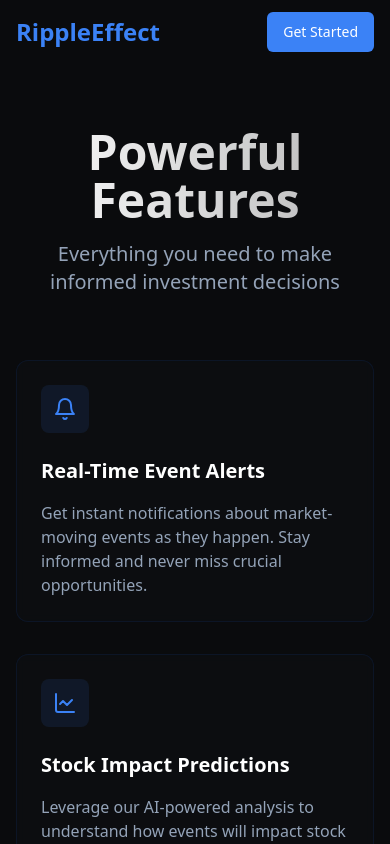
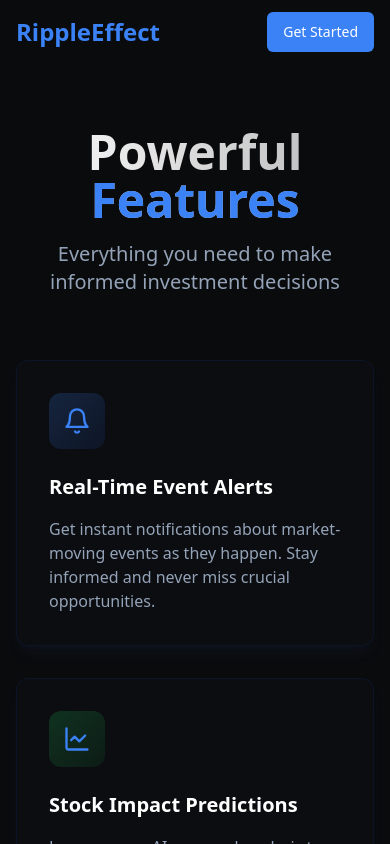
Before and after one commit to abhonsle123/ripplefx, a React (Vite) app: page /features in a window 390 px wide. Shown: the top 844 px of the page. Built offline with nearby package versions, Linux system fonts and the light colour scheme.

Commit message:
Improve about and features UI
The UI of the about and features pages has been improved to enhance the user experience while maintaining a minimalistic theme.

```diff
--- a/src/pages/About.tsx
+++ b/src/pages/About.tsx
@@ -1,55 +1,127 @@
 
-import { ArrowRight } from "lucide-react";
+import { ArrowRight, Users, LineChart, Shield } from "lucide-react";
 import { Button } from "@/components/ui/button";
 import { useNavigate } from "react-router-dom";
+import { motion } from "framer-motion";
 
 const About = () => {
   const navigate = useNavigate();
 
+  const containerVariants = {
+    hidden: { opacity: 0 },
+    visible: {
+      opacity: 1,
+      transition: {
+        staggerChildren: 0.15,
+        delayChildren: 0.2
+      }
+    }
+  };
+
+  const itemVariants = {
+    hidden: { y: 20, opacity: 0 },
+    visible: {
+      y: 0,
+      opacity: 1,
+      transition: { duration: 0.5, ease: "easeOut" }
+    }
+  };
+
   return (
-    <div className="min-h-screen bg-gradient-to-b from-background via-background/95 to-background/90">
-      <div className="container px-4 pt-32">
-        <div className="max-w-3xl mx-auto text-center space-y-8 animate-fadeIn">
-          <h1 className="text-5xl font-bold bg-gradient-to-r from-foreground to-foreground/70 bg-clip-text text-transparent">
-            About RippleEffect
-          </h1>
-          <p className="text-xl text-muted-foreground leading-relaxed">
+    <div className="min-h-screen bg-gradient-to-b from-background via-background/95 to-background/90 relative overflow-hidden">
+      {/* Background elements */}
+      <div className="absolute inset-0 overflow-hidden pointer-events-none">
+        <div className="absolute top-1/3 left-1/4 w-64 h-64 bg-primary/5 rounded-full blur-3xl"></div>
+        <div className="absolute bottom-1/4 right-1/4 w-80 h-80 bg-blue-500/5 rounded-full blur-3xl"></div>
+      </div>
+
+      <div className="container px-4 pt-32 relative z-10">
+        <motion.div
+          className="max-w-3xl mx-auto text-center space-y-8"
+          initial="hidden"
+          animate="visible"
+          variants={containerVariants}
+        >
+          <motion.h1
+            className="text-5xl font-bold bg-gradient-to-r from-foreground to-foreground/70 bg-clip-text text-transparent"
+            variants={itemVariants}
+          >
+            About <span className="text-primary">RippleEffect</span>
+          </motion.h1>
+
+          <motion.p
+            className="text-xl text-muted-foreground leading-relaxed"
+            variants={itemVariants}
+          >
             RippleEffect's mission is to empower investors with actionable insights
             into global events that move markets. We combine cutting-edge AI
             technology with real-time data to ensure you never miss an opportunity
             to capitalize on market trends.
-          </p>
-          <div className="space-y-8 pt-4">
-            <div className="grid md:grid-cols-3 gap-6">
-              <div className="p-6 rounded-xl bg-card/40 backdrop-blur-sm border border-accent/10 hover:scale-[1.02] transition-all duration-300">
-                <h3 className="text-xl font-semibold text-primary mb-3">Real-Time Insights</h3>
+          </motion.p>
+
+          <motion.div
+            className="space-y-12 pt-8"
+            variants={itemVariants}
+          >
+            <div className="grid md:grid-cols-3 gap-8">
+              <motion.div
+                className="p-8 rounded-xl bg-card/40 backdrop-blur-sm border border-accent/10 hover:scale-[1.03] transition-all duration-300 shadow-lg shadow-primary/5 group"
+                whileHover={{ y: -5 }}
+                variants={itemVariants}
+              >
+                <div className="p-3 bg-primary/10 rounded-lg inline-flex mb-4 group-hover:bg-primary/20 transition-all duration-300">
+                  <Users className="w-8 h-8 text-primary" />
+                </div>
+                <h3 className="text-xl font-semibold mb-3 text-foreground">Real-Time Insights</h3>
                 <p className="text-muted-foreground">
                   Get instant notifications about market-moving events as they happen, keeping you ahead of the curve.
                 </p>
+              </motion.div>
+
+              <motion.div
+                className="p-8 rounded-xl bg-card/40 backdrop-blur-sm border border-accent/10 hover:scale-[1.03] transition-all duration-300 shadow-lg shadow-primary/5 group"
+                whileHover={{ y: -5 }}
+                variants={itemVariants}
+              >
+                <div className="p-3 bg-primary/10 rounded-lg inline-flex mb-4 group-hover:bg-primary/20 transition-all duration-300">
+                  <LineChart className="w-8 h-8 text-primary" />
                 </div>
-              <div className="p-6 rounded-xl bg-card/40 backdrop-blur-sm border border-accent/10 hover:scale-[1.02] transition-all duration-300">
-                <h3 className="text-xl font-semibold text-primary mb-3">AI-Powered Analysis</h3>
+                <h3 className="text-xl font-semibold mb-3 text-foreground">AI-Powered Analysis</h3>
                 <p className="text-muted-foreground">
                   Our advanced AI algorithms analyze events and predict potential market impacts with high accuracy.
                 </p>
+              </motion.div>
+
+              <motion.div
+                className="p-8 rounded-xl bg-card/40 backdrop-blur-sm border border-accent/10 hover:scale-[1.03] transition-all duration-300 shadow-lg shadow-primary/5 group"
+                whileHover={{ y: -5 }}
+                variants={itemVariants}
+              >
+                <div className="p-3 bg-primary/10 rounded-lg inline-flex mb-4 group-hover:bg-primary/20 transition-all duration-300">
+                  <Shield className="w-8 h-8 text-primary" />
                 </div>
-              <div className="p-6 rounded-xl bg-card/40 backdrop-blur-sm border border-accent/10 hover:scale-[1.02] transition-all duration-300">
-                <h3 className="text-xl font-semibold text-primary mb-3">Smart Alerts</h3>
+                <h3 className="text-xl font-semibold mb-3 text-foreground">Smart Alerts</h3>
                 <p className="text-muted-foreground">
                   Customize your alert preferences and receive notifications that matter most to your investment strategy.
                 </p>
+              </motion.div>
             </div>
-            </div>
+
+            <motion.div
+              className="flex justify-center mt-8"
+              variants={itemVariants}
+            >
               <Button
-              className="group bg-primary text-primary-foreground hover:bg-primary/90"
+                className="group bg-primary text-primary-foreground hover:bg-primary/90 shadow-lg shadow-primary/20"
                 size="lg"
                 onClick={() => navigate("/auth")}
               >
                 Start Your Journey
                 <ArrowRight className="ml-2 w-4 h-4 group-hover:translate-x-1 transition-transform" />
               </Button>
-          </div>
-        </div>
+            </motion.div>
+          </motion.div>
+        </motion.div>
       </div>
     </div>
   );
--- a/src/pages/Features.tsx
+++ b/src/pages/Features.tsx
@@ -1,64 +1,126 @@
 
-import { Bell, ChartLine, Brain, Zap, Target, Shield, ArrowRight } from "lucide-react";
+import { Bell, ChartLine, Brain, Zap, Target, Shield, ArrowRight, Lightbulb, Gauge, Lock } from "lucide-react";
 import { Button } from "@/components/ui/button";
 import { useNavigate } from "react-router-dom";
+import { motion } from "framer-motion";
 
 const Features = () => {
   const navigate = useNavigate();
 
-  return (
-    <div className="min-h-screen bg-gradient-to-b from-background via-background/95 to-background/90">
-      <div className="container px-4 pt-32">
-        <div className="max-w-4xl mx-auto">
-          <div className="text-center space-y-4 animate-fadeIn">
-            <h1 className="text-5xl font-bold bg-gradient-to-r from-foreground to-foreground/70 bg-clip-text text-transparent">
-              Powerful Features
-            </h1>
-            <p className="text-xl text-muted-foreground">
-              Everything you need to make informed investment decisions
-            </p>
-          </div>
+  const containerVariants = {
+    hidden: { opacity: 0 },
+    visible: {
+      opacity: 1,
+      transition: {
+        staggerChildren: 0.1,
+        delayChildren: 0.2
+      }
+    }
+  };
 
-          <div className="grid md:grid-cols-2 lg:grid-cols-3 gap-8 mt-16">
-            {[
+  const itemVariants = {
+    hidden: { y: 20, opacity: 0 },
+    visible: {
+      y: 0,
+      opacity: 1,
+      transition: { duration: 0.5, ease: "easeOut" }
+    }
+  };
+
+  const features = [
     {
       icon: Bell,
       title: "Real-Time Event Alerts",
       description: "Get instant notifications about market-moving events as they happen. Stay informed and never miss crucial opportunities.",
+      color: "from-blue-500/20 to-blue-600/10"
     },
     {
       icon: ChartLine,
       title: "Stock Impact Predictions",
       description: "Leverage our AI-powered analysis to understand how events will impact stock prices and market movements.",
+      color: "from-green-500/20 to-green-600/10"
     },
     {
       icon: Brain,
       title: "AI Market Analysis",
       description: "Access cutting-edge AI algorithms that help you make data-driven investment decisions with confidence.",
+      color: "from-purple-500/20 to-purple-600/10"
     },
     {
       icon: Zap,
       title: "Smart Notifications",
       description: "Customize your alert preferences to receive only the most relevant updates for your investment strategy.",
+      color: "from-yellow-500/20 to-yellow-600/10"
     },
     {
       icon: Target,
       title: "Sector Tracking",
       description: "Monitor specific industries and sectors with detailed impact analysis and performance metrics.",
+      color: "from-red-500/20 to-red-600/10"
     },
     {
-                icon: Shield,
+      icon: Gauge,
       title: "Risk Assessment",
       description: "Evaluate potential risks and opportunities with our comprehensive market analysis tools.",
+      color: "from-indigo-500/20 to-indigo-600/10"
     },
-            ].map((feature, index) => (
-              <div
+    {
+      icon: Lightbulb,
+      title: "Investment Insights",
+      description: "Discover new investment opportunities through our intelligent event analysis and recommendations.",
+      color: "from-amber-500/20 to-amber-600/10"
+    },
+    {
+      icon: Lock,
+      title: "Secure Platform",
+      description: "Your data is protected with enterprise-grade security measures and encryption protocols.",
+      color: "from-gray-500/20 to-gray-600/10"
+    }
+  ];
+
+  return (
+    <div className="min-h-screen bg-gradient-to-b from-background via-background/95 to-background/90 relative overflow-hidden">
+      {/* Background elements */}
+      <div className="absolute inset-0 overflow-hidden pointer-events-none">
+        <div className="absolute top-1/3 left-1/4 w-64 h-64 bg-primary/5 rounded-full blur-3xl"></div>
+        <div className="absolute bottom-1/4 right-1/4 w-80 h-80 bg-blue-500/5 rounded-full blur-3xl"></div>
+        <div className="absolute top-1/2 right-1/3 w-60 h-60 bg-purple-500/5 rounded-full blur-3xl"></div>
+      </div>
+
+      <div className="container px-4 pt-32 relative z-10">
+        <motion.div
+          className="max-w-4xl mx-auto"
+          initial="hidden"
+          animate="visible"
+          variants={containerVariants}
+        >
+          <motion.div
+            className="text-center space-y-4 mb-16"
+            variants={itemVariants}
+          >
+            <h1 className="text-5xl font-bold bg-gradient-to-r from-foreground to-foreground/70 bg-clip-text text-transparent">
+              Powerful <span className="text-primary">Features</span>
+            </h1>
+            <p className="text-xl text-muted-foreground">
+              Everything you need to make informed investment decisions
+            </p>
+          </motion.div>
+
+          <motion.div
+            className="grid md:grid-cols-2 lg:grid-cols-3 gap-8"
+            variants={containerVariants}
+          >
+            {features.map((feature, index) => (
+              <motion.div
                 key={feature.title}
-                className="p-6 rounded-xl bg-card/40 backdrop-blur-sm border border-accent/10 hover:scale-[1.02] transition-all duration-300 animate-slideUp"
-                style={{ animationDelay: `${index * 100}ms` }}
+                className="p-8 rounded-xl bg-card/40 backdrop-blur-sm border border-accent/10 hover:scale-[1.03] transition-all duration-300 shadow-lg shadow-primary/5 group"
+                variants={itemVariants}
+                whileHover={{ y: -5 }}
+                custom={index}
+                transition={{ type: "spring", stiffness: 300 }}
               >
-                <div className="w-12 h-12 rounded-lg bg-primary/10 flex items-center justify-center mb-6">
-                  <feature.icon className="w-6 h-6 text-primary" />
+                <div className={`w-14 h-14 rounded-xl bg-gradient-to-br ${feature.color} flex items-center justify-center mb-6 group-hover:shadow-md transition-all duration-300`}>
+                  <feature.icon className="w-7 h-7 text-primary" />
                 </div>
                 <h3 className="text-xl font-semibold text-foreground mb-4">
                   {feature.title}
@@ -66,21 +128,24 @@ const Features = () => {
                 <p className="text-muted-foreground">
                   {feature.description}
                 </p>
-              </div>
+              </motion.div>
             ))}
-          </div>
+          </motion.div>
 
-          <div className="mt-16 text-center animate-slideUp [animation-delay:600ms]">
+          <motion.div
+            className="mt-16 text-center"
+            variants={itemVariants}
+          >
             <Button
               size="lg"
-              className="bg-primary text-primary-foreground hover:bg-primary/90 group"
+              className="bg-primary text-primary-foreground hover:bg-primary/90 group shadow-lg shadow-primary/20 hover:translate-y-[-2px] transition-transform"
               onClick={() => navigate("/auth")}
             >
               Get Started
               <ArrowRight className="ml-2 w-4 h-4 group-hover:translate-x-1 transition-transform" />
             </Button>
-          </div>
-        </div>
+          </motion.div>
+        </motion.div>
       </div>
     </div>
   );
```
Lines whose indentation alone changed are shown as unchanged.
